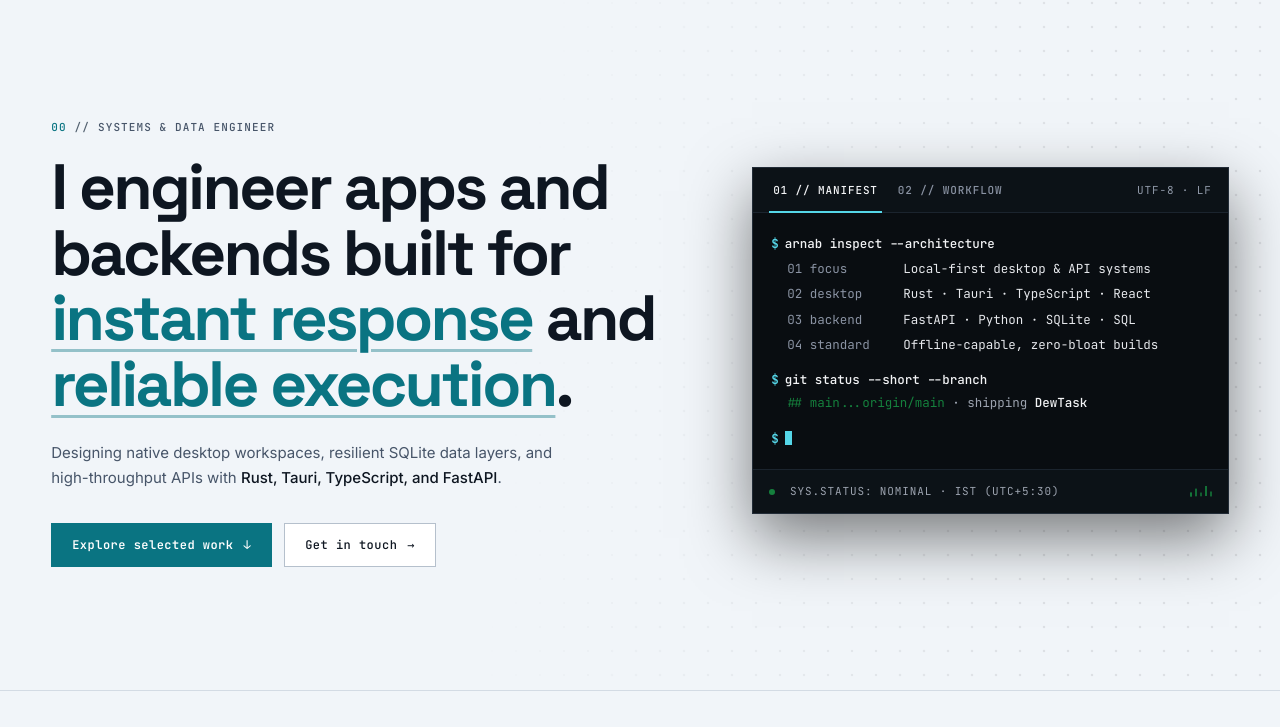
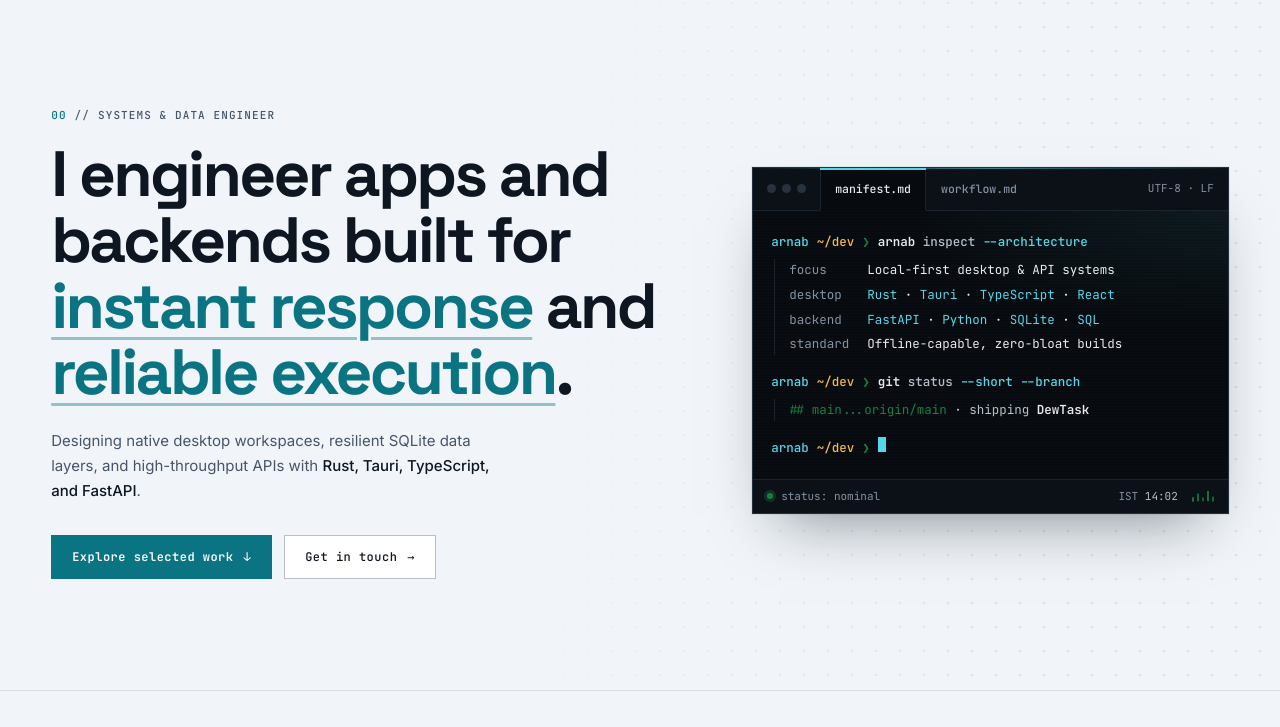
Before and after one commit to arnabsaha7/arnabsaha7.github.io, a plain HTML site: page index.html in a window 1280 px wide. Shown: the part 73-800 px from the top of the page. Drawn offline with Linux system fonts and the light colour scheme; no server answers.

Commit message:
updated terminal

```diff
--- a/index.html
+++ b/index.html
@@ -158,9 +158,12 @@
 
       <aside class="term c5" aria-label="Developer manifest and workflow terminal">
         <div class="th">
-          <div class="term-tabs" role="tablist" aria-label="Terminal view">
-            <button class="term-tab on" type="button" role="tab" aria-selected="true" id="tab-manifest" aria-controls="pane-manifest" tabindex="0" data-tab="manifest">01 // MANIFEST</button>
-            <button class="term-tab" type="button" role="tab" aria-selected="false" id="tab-workflow" aria-controls="pane-workflow" tabindex="-1" data-tab="workflow">02 // WORKFLOW</button>
+          <div class="th-l">
+            <span class="t-dots" aria-hidden="true"><i></i><i></i><i></i></span>
+            <div class="term-tabs" role="tablist" aria-label="Terminal view">
+              <button class="term-tab on" type="button" role="tab" aria-selected="true" id="tab-manifest" aria-controls="pane-manifest" tabindex="0" data-tab="manifest">manifest.md</button>
+              <button class="term-tab" type="button" role="tab" aria-selected="false" id="tab-workflow" aria-controls="pane-workflow" tabindex="-1" data-tab="workflow">workflow.md</button>
+            </div>
           </div>
           <span>UTF-8 · LF</span>
         </div>
@@ -168,48 +171,51 @@
         <div class="tb">
           <!-- Tab 1: Engineering Manifest -->
           <div class="term-pane on" id="pane-manifest" role="tabpanel" aria-labelledby="tab-manifest">
-            <div class="t-block">
-              <div class="t-cmd"><b>$</b>arnab inspect --architecture</div>
-              <dl class="t-grid">
-                <dt>01 focus</dt><dd>Local-first desktop &amp; API systems</dd>
-                <dt>02 desktop</dt><dd>Rust · Tauri · TypeScript · React</dd>
-                <dt>03 backend</dt><dd>FastAPI · Python · SQLite · SQL</dd>
-                <dt>04 standard</dt><dd>Offline-capable, zero-bloat builds</dd>
+            <div class="t-block" style="--n:28">
+              <div class="t-cmd"><span class="t-ps" aria-hidden="true"><i>arnab</i><em>~/dev</em></span><b aria-hidden="true">❯</b><span class="t-type"><span class="prog">arnab</span> inspect <span class="flag">--architecture</span></span></div>
+              <dl class="t-grid t-res">
+                <dt>focus</dt><dd>Local-first desktop &amp; API systems</dd>
+                <dt>desktop</dt><dd><span class="tk">Rust</span> · <span class="tk">Tauri</span> · <span class="tk">TypeScript</span> · <span class="tk">React</span></dd>
+                <dt>backend</dt><dd><span class="tk">FastAPI</span> · <span class="tk">Python</span> · <span class="tk">SQLite</span> · <span class="tk">SQL</span></dd>
+                <dt>standard</dt><dd>Offline-capable, zero-bloat builds</dd>
               </dl>
             </div>
-            <div class="t-block">
-              <div class="t-cmd"><b>$</b>git status --short --branch</div>
-              <div class="t-out"><span class="t-branch">## main...origin/main</span> · shipping <strong>DewTask</strong></div>
+            <div class="t-block" style="--n:27">
+              <div class="t-cmd"><span class="t-ps" aria-hidden="true"><i>arnab</i><em>~/dev</em></span><b aria-hidden="true">❯</b><span class="t-type"><span class="prog">git</span> status <span class="flag">--short</span> <span class="flag">--branch</span></span></div>
+              <div class="t-out t-res"><span class="t-branch">## main...origin/main</span> · shipping <strong>DewTask</strong></div>
             </div>
             <div class="t-block">
-              <div class="t-cmd"><b>$</b><i class="cur" aria-hidden="true"></i></div>
+              <div class="t-cmd"><span class="t-ps" aria-hidden="true"><i>arnab</i><em>~/dev</em></span><b aria-hidden="true">❯</b><i class="cur" aria-hidden="true"></i></div>
             </div>
           </div>
 
           <!-- Tab 2: Execution Workflow -->
           <div class="term-pane" id="pane-workflow" role="tabpanel" aria-labelledby="tab-workflow">
-            <div class="t-block">
-              <div class="t-cmd"><b>$</b>project run --protocol</div>
-              <dl class="t-grid">
-                <dt>01 scope</dt><dd>Architecture &amp; edge cases defined upfront</dd>
-                <dt>02 estimate</dt><dd>Clear milestones, zero hidden unknowns</dd>
-                <dt>03 build</dt><dd>Iterative ships with plain-word updates</dd>
-                <dt>04 handover</dt><dd>Tested binaries, docs &amp; clean source</dd>
+            <div class="t-block" style="--n:22">
+              <div class="t-cmd"><span class="t-ps" aria-hidden="true"><i>arnab</i><em>~/dev</em></span><b aria-hidden="true">❯</b><span class="t-type"><span class="prog">project</span> run <span class="flag">--protocol</span></span></div>
+              <dl class="t-grid t-res">
+                <dt><span class="n">01</span> scope</dt><dd>Architecture &amp; edge cases defined upfront</dd>
+                <dt><span class="n">02</span> estimate</dt><dd>Clear milestones, zero hidden unknowns</dd>
+                <dt><span class="n">03</span> build</dt><dd>Iterative ships with plain-word updates</dd>
+                <dt><span class="n">04</span> handover</dt><dd>Tested binaries, docs &amp; clean source</dd>
               </dl>
             </div>
-            <div class="t-block">
-              <div class="t-cmd"><b>$</b>status --availability</div>
-              <div class="t-out">Open for select engineering &amp; product builds</div>
+            <div class="t-block" style="--n:21">
+              <div class="t-cmd"><span class="t-ps" aria-hidden="true"><i>arnab</i><em>~/dev</em></span><b aria-hidden="true">❯</b><span class="t-type"><span class="prog">status</span> <span class="flag">--availability</span></span></div>
+              <div class="t-out t-res">Open for select engineering &amp; product builds</div>
             </div>
             <div class="t-block">
-              <div class="t-cmd"><b>$</b><i class="cur" aria-hidden="true"></i></div>
+              <div class="t-cmd"><span class="t-ps" aria-hidden="true"><i>arnab</i><em>~/dev</em></span><b aria-hidden="true">❯</b><i class="cur" aria-hidden="true"></i></div>
             </div>
           </div>
         </div>
 
         <div class="tf">
-          <span><i class="dot" aria-hidden="true"></i>&nbsp; SYS.STATUS: NOMINAL · IST (UTC+5:30)</span>
-          <span class="wave" aria-hidden="true"><i></i><i></i><i></i><i></i><i></i></span>
+          <span class="tf-l"><i class="dot" aria-hidden="true"></i>status: nominal</span>
+          <span class="tf-r">
+            <span>IST <time id="termClock">--:--</time></span>
+            <span class="wave" aria-hidden="true"><i></i><i></i><i></i><i></i><i></i></span>
+          </span>
         </div>
       </aside>
     </div>
--- a/script.js
+++ b/script.js
@@ -106,10 +106,10 @@
           pane.classList.toggle('on', match);
           if (match && !REDUCED.matches) {
             // Restart the boot-in animation for the newly shown pane.
-            pane.querySelectorAll('.t-block').forEach(blk => {
-              blk.style.animation = 'none';
-              void blk.offsetHeight;
-              blk.style.animation = '';
+            pane.querySelectorAll('.t-block, .t-type, .t-res').forEach(el => {
+              el.style.animation = 'none';
+              void el.offsetHeight;
+              el.style.animation = '';
             });
           }
         });
@@ -126,6 +126,16 @@
           if (n > -1) { e.preventDefault(); select(tabs[n], true); }
         });
       });
+    });
+
+    /* ---------- 5b. Terminal status bar: live IST clock ---------- */
+    run('terminal-clock', () => {
+      const el = $('#termClock');
+      if (!el) return;
+      const fmt = new Intl.DateTimeFormat('en-GB', { timeZone: 'Asia/Kolkata', hour: '2-digit', minute: '2-digit', hour12: false });
+      const tick = () => { el.textContent = fmt.format(new Date()); };
+      tick();
+      setInterval(tick, 15000);
     });
 
     /* ---------- 6. Email buttons ---------- */
--- a/styles.css
+++ b/styles.css
@@ -470,63 +470,114 @@ section {
 
 /* Terminal Card */
 .term {
+  --t-bg: #070B0F;
+  --t-chrome: #0B1117;
+  --t-line: #1A232D;
+  --t-text: #E6EBF1;
+  --t-text-2: #B4BFCC;
+  --t-dim: #8392A3;
   --t-accent: #55D6E8;
+  --t-path: #F5B84B;
+  position: relative;
   align-self: center;
   max-width: 100%;
-  background: #090D11;
-  border: 1px solid #222C37;
-  box-shadow: 0 24px 60px rgba(0, 0, 0, 0.5);
-  color: #F3F4F6;
-  font: 12.5px/1.7 var(--mono);
-  transition: border-color 0.2s ease;
+  overflow: hidden;
+  background: var(--t-bg);
+  border: 1px solid #243040;
+  box-shadow:
+    0 32px 70px -24px rgba(0, 0, 0, 0.7),
+    0 0 90px -40px rgba(85, 214, 232, 0.35);
+  color: var(--t-text);
+  font: 12.5px/1.75 var(--mono);
+  transition: border-color 0.2s ease, box-shadow 0.3s ease;
+}
+
+.term::before {            /* accent hairline along the top edge */
+  content: "";
+  position: absolute;
+  left: 0;
+  right: 0;
+  top: 0;
+  height: 1px;
+  background: linear-gradient(90deg, transparent, var(--t-accent) 50%, transparent);
+  opacity: 0.55;
+  pointer-events: none;
+  z-index: 2;
 }
 
 .term:hover {
   border-color: #33404E;
+  box-shadow:
+    0 32px 70px -24px rgba(0, 0, 0, 0.7),
+    0 0 110px -36px rgba(85, 214, 232, 0.5);
 }
 
-.th, .tf {
-  display: flex;
-  justify-content: space-between;
-  align-items: center;
-  gap: 8px;
-  padding: 0 16px;
-  min-height: 44px;
-  background: #0C1217;
-  font-size: 11px;
-  letter-spacing: 0.08em;
-  text-transform: uppercase;
-  color: #9099A8;
+html[data-theme=light] .term {
+  box-shadow: 0 30px 60px -28px rgba(10, 20, 35, 0.5), 0 0 0 1px rgba(10, 20, 35, 0.06);
 }
 
+/* Window bar: traffic dots + file tabs */
 .th {
-  border-bottom: 1px solid #1B242E;
+  display: flex;
+  align-items: stretch;
+  justify-content: space-between;
+  gap: 12px;
+  padding: 0 14px;
+  min-height: 42px;
+  background: var(--t-chrome);
+  border-bottom: 1px solid var(--t-line);
+  font-size: 11px;
+  color: var(--t-dim);
 }
 
-.tf {
-  border-top: 1px solid #1B242E;
-  color: #9CA3AF;
+.th > span {
+  align-self: center;
+  white-space: nowrap;
 }
+
+.th-l {
+  display: flex;
+  align-items: stretch;
+  gap: 14px;
+  min-width: 0;
+}
+
+.t-dots {
+  display: flex;
+  align-items: center;
+  gap: 6px;
+  flex: none;
+}
+
+.t-dots i {
+  width: 9px;
+  height: 9px;
+  border-radius: 50%;
+  background: #27323E;
+  transition: background 0.25s ease;
+}
+
+.term:hover .t-dots i:nth-child(1) { background: #F0605A; }
+.term:hover .t-dots i:nth-child(2) { background: #F5B84B; }
+.term:hover .t-dots i:nth-child(3) { background: #3FCB6A; }
 
 .term-tabs {
   display: flex;
   align-items: stretch;
-  min-height: 44px;
-  gap: 12px;
+  min-height: 42px;
 }
 
 .term-tab {
   position: relative;
-  min-height: 44px;
-  padding: 0 4px;
+  padding: 0 14px;
   display: inline-flex;
   align-items: center;
-  font: 500 11px var(--mono);
-  letter-spacing: 0.08em;
-  text-transform: uppercase;
-  color: #8A93A3;
+  font: 500 11.5px var(--mono);
+  color: var(--t-dim);
   white-space: nowrap;
-  transition: color 0.15s ease;
+  border-left: 1px solid transparent;
+  border-right: 1px solid transparent;
+  transition: color 0.15s ease, background 0.15s ease;
 }
 
 .term-tab:hover {
@@ -534,93 +585,161 @@ section {
 }
 
 .term-tab.on {
-  color: #F3F4F6;
+  color: var(--t-text);
+  background: var(--t-bg);
+  border-color: var(--t-line);
+  box-shadow: 0 1px 0 var(--t-bg);      /* merges the active tab into the body */
 }
 
 .term-tab.on::after {
   content: "";
   position: absolute;
-  left: 0;
-  right: 0;
-  bottom: -1px;
+  left: -1px;
+  right: -1px;
+  top: 0;
   height: 2px;
   background: var(--t-accent);
 }
 
+/* Body */
 .tb {
-  padding: 20px 18px;
-  min-height: 256px;
+  position: relative;
+  padding: 20px 18px 18px;
+  min-height: 268px;
   display: flex;
   flex-direction: column;
   justify-content: space-between;
+  background:
+    radial-gradient(110% 70% at 100% 0%, rgba(85, 214, 232, 0.07), transparent 60%),
+    var(--t-bg);
+}
+
+.tb::after {                /* very faint scanlines */
+  content: "";
+  position: absolute;
+  inset: 0;
+  background: repeating-linear-gradient(0deg, rgba(255, 255, 255, 0.016) 0 1px, transparent 1px 3px);
+  pointer-events: none;
 }
 
 .term-pane {
   display: none;
   flex-direction: column;
-  gap: 14px;
+  gap: 16px;
 }
 
 .term-pane.on {
   display: flex;
 }
 
+/* One orchestrated moment: each command types itself, then its output appears */
 .t-block {
   opacity: 0;
-  transform: translateY(5px);
-  animation: termBoot 0.4s cubic-bezier(0.16, 1, 0.3, 1) forwards;
+  animation: termBoot 0.2s ease forwards;
+  animation-delay: var(--d, 0s);
 }
 
-.t-block:nth-child(1) { animation-delay: 0.08s; }
-
-.t-block:nth-child(2) { animation-delay: 0.22s; }
-
-.t-block:nth-child(3) { animation-delay: 0.36s; }
-
-.t-block:nth-child(4) { animation-delay: 0.50s; }
+.t-block:nth-child(1) { --d: 0.1s; }
+.t-block:nth-child(2) { --d: 1.05s; }
+.t-block:nth-child(3) { --d: 2s; }
 
 @keyframes termBoot {
-  to { opacity: 1; transform: translateY(0); }
+  from { opacity: 0; transform: translateY(3px); }
+  to { opacity: 1; transform: none; }
+}
+
+@keyframes typeIn {
+  from { width: 0; }
 }
 
 .t-cmd {
-  color: #F3F4F6;
+  display: flex;
+  align-items: baseline;
+  gap: 8px;
+  min-width: 0;
+  color: var(--t-text-2);
   font-weight: 500;
-  overflow-wrap: anywhere;
+}
+
+.t-ps {
+  display: inline-flex;
+  gap: 8px;
+  flex: none;
+  white-space: nowrap;
+}
+
+.t-ps i {
+  font-style: normal;
+  color: var(--t-accent);
+}
+
+.t-ps em {
+  font-style: normal;
+  color: var(--t-path);
 }
 
 .t-cmd b {
-  color: var(--t-accent);
+  flex: none;
+  color: var(--live);
   font-weight: 600;
-  margin-right: 6px;
+}
+
+.t-type {
+  display: inline-block;
+  max-width: 100%;
+  overflow: hidden;
+  white-space: nowrap;
+  vertical-align: top;
+  width: calc(var(--n) * 1ch);
+  animation: typeIn calc(var(--n) * 22ms) steps(var(--n)) both;
+  animation-delay: var(--d, 0s);
+}
+
+.t-type .prog { color: var(--t-text); font-weight: 600; }
+.t-type .flag { color: var(--t-accent); }
+
+/* Output: sits under its command behind a thin guide line */
+.t-res {
+  margin: 6px 0 0 3px;
+  padding-left: 14px;
+  border-left: 1px solid var(--t-line);
+  opacity: 0;
+  animation: termBoot 0.3s ease forwards;
+  animation-delay: calc(var(--d, 0s) + var(--n, 0) * 22ms + 0.12s);
 }
 
 .t-grid {
   display: grid;
-  grid-template-columns: 104px minmax(0, 1fr);
-  gap: 4px 12px;
-  padding-left: 16px;
-  margin-top: 4px;
+  grid-template-columns: max-content minmax(0, 1fr);
+  gap: 3px 18px;
 }
 
 .t-grid dt {
-  color: #8A93A3;
+  color: var(--t-dim);
+  white-space: nowrap;
+}
+
+.t-grid dt .n {
+  color: #5B6978;
+  margin-right: 4px;
 }
 
 .t-grid dd {
-  color: #E5E7EB;
+  color: var(--t-text);
   min-width: 0;
 }
 
+.t-grid dd .tk {
+  color: var(--t-accent);
+}
+
 .t-out {
-  padding-left: 16px;
-  color: #9CA3AF;
-  margin-top: 2px;
+  color: var(--t-text-2);
 }
 
 .t-out strong {
-  color: #F3F4F6;
-  font-weight: 500;
+  color: var(--t-text);
+  font-weight: 600;
 }
 
 .t-branch {
@@ -629,15 +748,51 @@ section {
 
 .cur {
   display: inline-block;
-  width: 7px;
-  height: 14px;
+  width: 8px;
+  height: 15px;
   background: var(--t-accent);
-  vertical-align: -2px;
+  vertical-align: -3px;
   animation: blink 1s steps(2, start) infinite;
 }
 
 @keyframes blink {
   to { visibility: hidden; }
+}
+
+/* Status bar */
+.tf {
+  display: flex;
+  align-items: center;
+  justify-content: space-between;
+  gap: 12px;
+  padding: 0 14px;
+  min-height: 34px;
+  background: var(--t-chrome);
+  border-top: 1px solid var(--t-line);
+  font-size: 11px;
+  color: var(--t-dim);
+}
+
+.tf-l, .tf-r {
+  display: inline-flex;
+  align-items: center;
+  gap: 8px;
+}
+
+.tf-r { gap: 14px; }
+
+.tf .dot {
+  display: inline-block;
+  width: 6px;
+  height: 6px;
+  border-radius: 50%;
+  background: var(--live);
+  box-shadow: 0 0 0 3px rgba(34, 197, 94, 0.18);
+}
+
+.tf time {
+  color: var(--t-text-2);
+  font-variant-numeric: tabular-nums;
 }
 
 .wave {
@@ -655,13 +810,9 @@ section {
 }
 
 .wave i:nth-child(1) { height: 45%; animation-delay: 0.0s; }
-
 .wave i:nth-child(2) { height: 90%; animation-delay: 0.2s; }
-
 .wave i:nth-child(3) { height: 55%; animation-delay: 0.4s; }
-
 .wave i:nth-child(4) { height: 100%; animation-delay: 0.1s; }
-
 .wave i:nth-child(5) { height: 65%; animation-delay: 0.3s; }
 
 @keyframes eqPulse {
@@ -995,9 +1146,15 @@ html[data-theme=light] .hero { --dg: rgba(18, 20, 23, 0.09); }
 }
 
 @media (max-width: 560px) {
-  .th > span { display: none; }
-  .tf { height: auto; min-height: 44px; padding: 8px 16px; flex-wrap: wrap; gap: 6px 12px; }
-  .t-grid { grid-template-columns: 88px minmax(0, 1fr); }
+  .th > span, .t-dots { display: none; }
+  .th { padding: 0 6px; }
+  .term-tab { padding: 0 12px; }
+  .tf { padding: 6px 14px; flex-wrap: wrap; gap: 6px 12px; }
+  .t-grid { column-gap: 14px; }
+  .t-ps i { display: none; }
+  /* Narrow screens: skip the typing effect so long commands can wrap instead of clipping */
+  .t-type { width: auto; white-space: normal; animation: none; }
+  .t-res { animation-delay: calc(var(--d, 0s) + 0.15s); }
 }
 
 @media (prefers-reduced-motion: reduce) {
@@ -1006,7 +1163,8 @@ html[data-theme=light] .hero { --dg: rgba(18, 20, 23, 0.09); }
     transition-duration: 0.01ms !important;
     scroll-behavior: auto !important;
   }
-  .t-block { opacity: 1; transform: none; }
+  .t-block, .t-res { opacity: 1; transform: none; }
+  .t-type { width: auto; }
   .cur, .wave i { animation: none !important; }
 }
 
```
